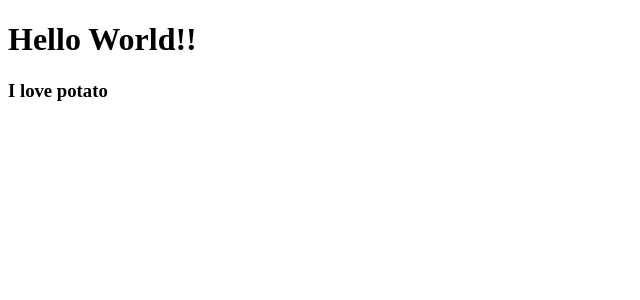
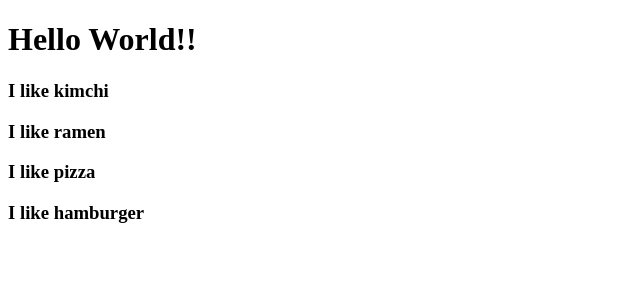
Before and after one commit to LEEBONGHAK/movie_app_2021, a React (Create React App) app: page / in a window 1280 px wide. Shown: the top 300 px of the page, without its empty margins (0-640 px from the left). Built offline with nearby package versions, Linux system fonts and the light colour scheme.

Commit message:
2.1 Reusable Components with JSX + Props

```diff
--- a/src/App.js
+++ b/src/App.js
@@ -1,11 +1,17 @@
 import React from 'react';
-import Potato from './Potato'
+
+function Food({fav}) {
+  return (<h3>I like {fav}</h3>);
+}
 
 function App() {
   return (
     <div className="App">
       <h1>Hello World!!</h1>
-      <Potato />
+      <Food fav="kimchi" />
+      <Food fav="ramen" />
+      <Food fav="pizza" />
+      <Food fav="hamburger" />
     </div>
   );
 }
--- a/src/Potato.js
+++ /dev/null
@@ -1,9 +0,0 @@
-import React from 'react';
-
-function Potato() {
-  return (
-    <h3>I love potato</h3>
-  );
-}
-
-export default Potato;
```
